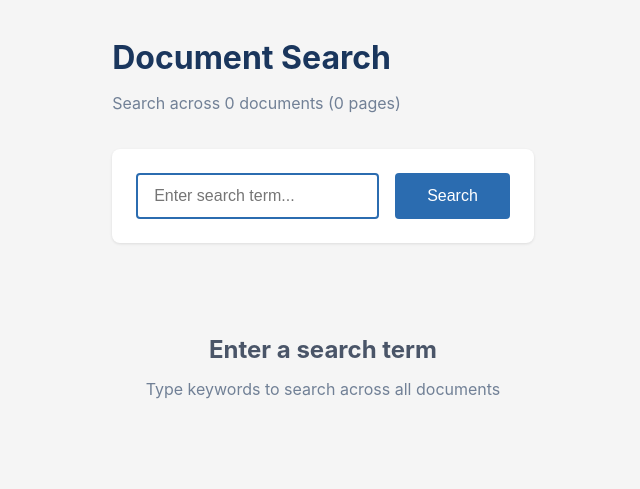
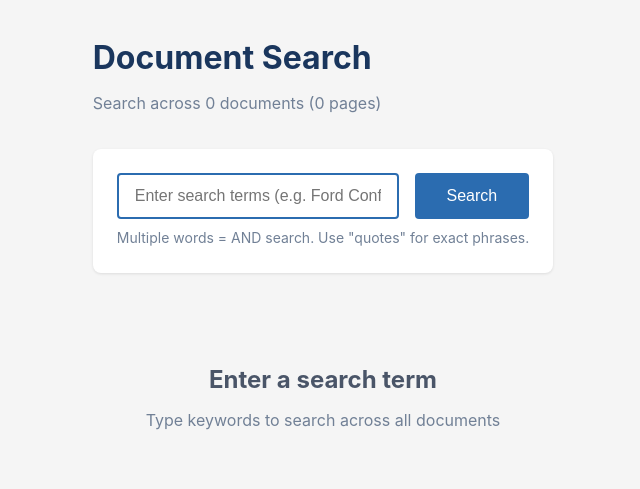
Before and after one commit to benlegalaitech/Thompsons-Super-Search, a Flask app: page / in a window 1280 px wide. Shown: the part 64-553 px from the top of the page, without its empty margins (317-957 px from the left). Run offline with Flask 3, Linux system fonts and the light colour scheme; the visitor is signed in with stand-in values (Sample User, id 1).

Commit message:
Add smart search, PDF serving, and configurable source folder
- Smart AND search: multiple words find pages containing all terms
- Quoted phrases for exact matching: "Ford Confidential"
- Clickable filenames open PDFs at specific page
- Configurable SOURCE_FOLDER for PDF location
- Page count display in pagination

Co-Authored-By: Claude Opus 4.5 <noreply@anthropic.com>

```diff
--- a/src/web/config.py
+++ b/src/web/config.py
@@ -17,5 +17,9 @@ class Config:
     SESSION_TYPE = 'filesystem'
     PERMANENT_SESSION_LIFETIME = timedelta(hours=1)
 
-    # Index location
+    # Index location (extracted text JSON files)
     INDEX_FOLDER = os.environ.get('INDEX_FOLDER', './index')
+
+    # Source folder for PDFs (for serving files to browser)
+    # Can be set via environment variable or loaded from config.json
+    SOURCE_FOLDER = os.environ.get('SOURCE_FOLDER', '')
--- a/src/web/routes.py
+++ b/src/web/routes.py
@@ -3,7 +3,7 @@
 import os
 import json
 import re
-from flask import Blueprint, render_template, request, redirect, url_for, flash, jsonify, current_app
+from flask import Blueprint, render_template, request, redirect, url_for, flash, jsonify, current_app, send_file, abort
 from .auth import login_required, check_password, authenticate_user, logout_user
 
 main = Blueprint('main', __name__)
@@ -55,8 +55,38 @@ def load_index():
     return _index, _metadata
 
 
+def parse_search_terms(query):
+    """Parse search query into individual terms.
+
+    Supports:
+    - Multiple words: 'Ford Confidential' -> ['ford', 'confidential'] (AND search)
+    - Quoted phrases: '"exact phrase"' -> ['exact phrase'] (exact match)
+    """
+    terms = []
+    query = query.strip()
+
+    # Extract quoted phrases first
+    quoted_pattern = r'"([^"]+)"'
+    quoted_matches = re.findall(quoted_pattern, query)
+    terms.extend([m.lower() for m in quoted_matches])
+
+    # Remove quoted phrases from query
+    remaining = re.sub(quoted_pattern, '', query).strip()
+
+    # Split remaining by whitespace
+    if remaining:
+        words = remaining.split()
+        terms.extend([w.lower() for w in words if w])
+
+    return terms
+
+
 def search_index(query, page=1, per_page=20):
-    """Search the index for matching documents."""
+    """Search the index for matching documents.
+
+    Smart search: Multiple words are treated as AND search.
+    Use quotes for exact phrase matching: "Ford Confidential"
+    """
     index, metadata = load_index()
 
     if not query or not query.strip():
@@ -66,10 +96,22 @@ def search_index(query, page=1, per_page=20):
             'documents': 0,
             'results': [],
             'page': page,
+            'total_pages': 0,
             'has_more': False
         }
 
-    query_lower = query.lower().strip()
+    search_terms = parse_search_terms(query)
+    if not search_terms:
+        return {
+            'query': query,
+            'total_matches': 0,
+            'documents': 0,
+            'results': [],
+            'page': page,
+            'total_pages': 0,
+            'has_more': False
+        }
+
     results = []
     seen_docs = set()
 
@@ -80,11 +122,15 @@ def search_index(query, page=1, per_page=20):
         for page_info in doc.get('pages', []):
             page_num = page_info.get('page_num', 0)
             text = page_info.get('text', '')
+            text_lower = text.lower()
 
-            if query_lower in text.lower():
-                # Extract context around the match
-                context = extract_context(text, query_lower)
-                match_count = text.lower().count(query_lower)
+            # Check if ALL search terms are present (AND search)
+            if all(term in text_lower for term in search_terms):
+                # Extract context around the first matching term
+                context = extract_context(text, search_terms[0])
+
+                # Count total matches across all terms
+                match_count = sum(text_lower.count(term) for term in search_terms)
 
                 results.append({
                     'filename': filename,
@@ -100,6 +146,7 @@ def search_index(query, page=1, per_page=20):
 
     # Pagination
     total_matches = len(results)
+    total_pages = (total_matches + per_page - 1) // per_page  # Ceiling division
     start_idx = (page - 1) * per_page
     end_idx = start_idx + per_page
     paginated_results = results[start_idx:end_idx]
@@ -110,6 +157,7 @@ def search_index(query, page=1, per_page=20):
         'documents': len(seen_docs),
         'results': paginated_results,
         'page': page,
+        'total_pages': total_pages,
         'has_more': end_idx < total_matches
     }
 
@@ -137,13 +185,16 @@ def extract_context(text, query, context_chars=100):
     return snippet
 
 
-def highlight_matches(text, query):
-    """Highlight query matches in text (case-insensitive)."""
-    if not query:
+def highlight_matches(text, search_terms):
+    """Highlight all search terms in text (case-insensitive)."""
+    if not search_terms:
         return text
 
-    pattern = re.compile(re.escape(query), re.IGNORECASE)
-    return pattern.sub(lambda m: f'<mark>{m.group()}</mark>', text)
+    for term in search_terms:
+        pattern = re.compile(re.escape(term), re.IGNORECASE)
+        text = pattern.sub(lambda m: f'<mark>{m.group()}</mark>', text)
+
+    return text
 
 
 # Routes
@@ -186,9 +237,10 @@ def api_search():
 
     results = search_index(query, page=page)
 
-    # Highlight matches in context
+    # Highlight matches in context (using parsed search terms)
+    search_terms = parse_search_terms(query)
     for result in results['results']:
-        result['context'] = highlight_matches(result['context'], query)
+        result['context'] = highlight_matches(result['context'], search_terms)
 
     return jsonify(results)
 
@@ -199,3 +251,28 @@ def api_stats():
     """Get index statistics."""
     _, metadata = load_index()
     return jsonify(metadata)
+
+
+@main.route('/pdf/<path:filepath>')
+@login_required
+def serve_pdf(filepath):
+    """Serve a PDF file from the source folder."""
+    source_folder = current_app.config.get('SOURCE_FOLDER', '')
+    current_app.logger.info(f"PDF request: filepath={filepath!r}, source_folder={source_folder!r}")
+
+    if not source_folder:
+        current_app.logger.error("SOURCE_FOLDER not configured")
+        abort(404, 'Source folder not configured')
+
+    # Construct full path and ensure it's within source folder (security)
+    full_path = os.path.normpath(os.path.join(source_folder, filepath))
+    current_app.logger.info(f"Full path: {full_path!r}, exists={os.path.exists(full_path)}")
+
+    if not full_path.startswith(os.path.normpath(source_folder)):
+        abort(403, 'Access denied')
+
+    if not os.path.exists(full_path):
+        current_app.logger.error(f"File not found: {full_path}")
+        abort(404, 'File not found')
+
+    return send_file(full_path, mimetype='application/pdf')
--- a/static/css/styles.css
+++ b/static/css/styles.css
@@ -237,6 +237,12 @@ body {
     padding: 0.75rem 2rem;
 }
 
+.search-hint {
+    font-size: 0.875rem;
+    color: #718096;
+    margin-top: 0.5rem;
+}
+
 /* Stats bar */
 .stats-bar {
     display: flex;
@@ -319,6 +325,17 @@ body {
     color: #92400e;
     padding: 0.125rem 0.25rem;
     border-radius: 2px;
+}
+
+.result-actions {
+    margin-top: 0.75rem;
+    display: flex;
+    gap: 0.5rem;
+}
+
+.btn-small {
+    padding: 0.375rem 0.75rem;
+    font-size: 0.8125rem;
 }
 
 /* Pagination */
--- a/templates/search.html
+++ b/templates/search.html
@@ -9,9 +9,10 @@
 
     <div class="search-section">
         <form class="search-form" id="searchForm">
-            <input type="text" name="q" id="searchInput" placeholder="Enter search term..." autocomplete="off">
+            <input type="text" name="q" id="searchInput" placeholder="Enter search terms (e.g. Ford Confidential)..." autocomplete="off">
             <button type="submit" class="btn btn-primary">Search</button>
         </form>
+        <p class="search-hint">Multiple words = AND search. Use "quotes" for exact phrases.</p>
     </div>
 
     <div id="results">
@@ -86,10 +87,12 @@ function renderResults(data) {
     `;
 
     for (const result of data.results) {
+        // Don't double-encode - filepath may contain slashes we need to preserve
+        const pdfUrl = `/pdf/${result.filepath}#page=${result.page}`;
         html += `
             <div class="result-item">
                 <div class="result-header">
-                    <span class="result-filename">${escapeHtml(result.filename)}</span>
+                    <a href="${pdfUrl}" target="_blank" class="result-filename" title="Click to open PDF at page ${result.page}">${escapeHtml(result.filename)}</a>
                     <span class="result-page">Page ${result.page}</span>
                 </div>
                 <div class="result-path">${escapeHtml(result.filepath)}</div>
@@ -101,11 +104,11 @@ function renderResults(data) {
     html += '</div>';
 
     // Pagination
-    if (data.page > 1 || data.has_more) {
+    if (data.total_pages > 1) {
         html += `
             <div class="pagination">
                 <button class="btn btn-secondary" ${data.page <= 1 ? 'disabled' : ''} onclick="prevPage()">Previous</button>
-                <span class="page-info">Page ${data.page}</span>
+                <span class="page-info">Page ${data.page} of ${data.total_pages}</span>
                 <button class="btn btn-secondary" ${!data.has_more ? 'disabled' : ''} onclick="nextPage()">Next</button>
             </div>
         `;
```
Also changed, not shown: src/web/__init__.py (+10 -0 lines).
